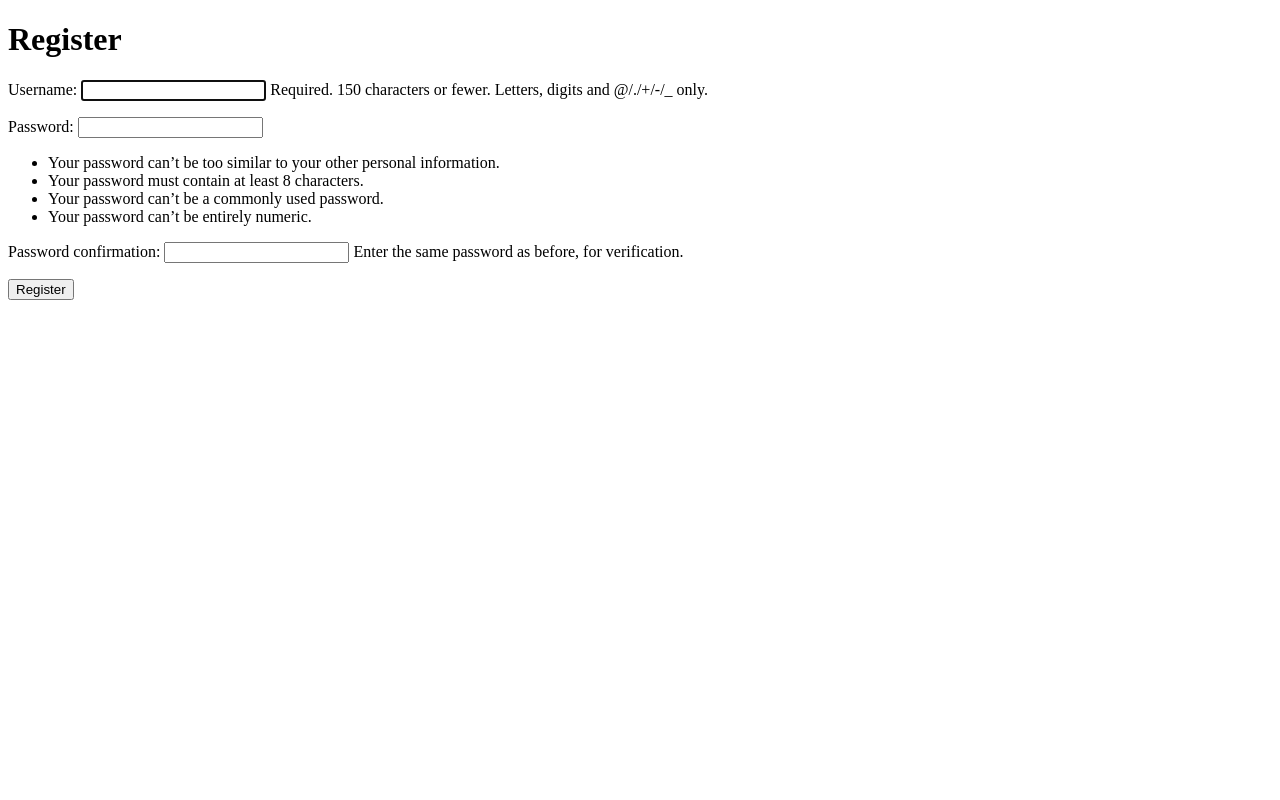
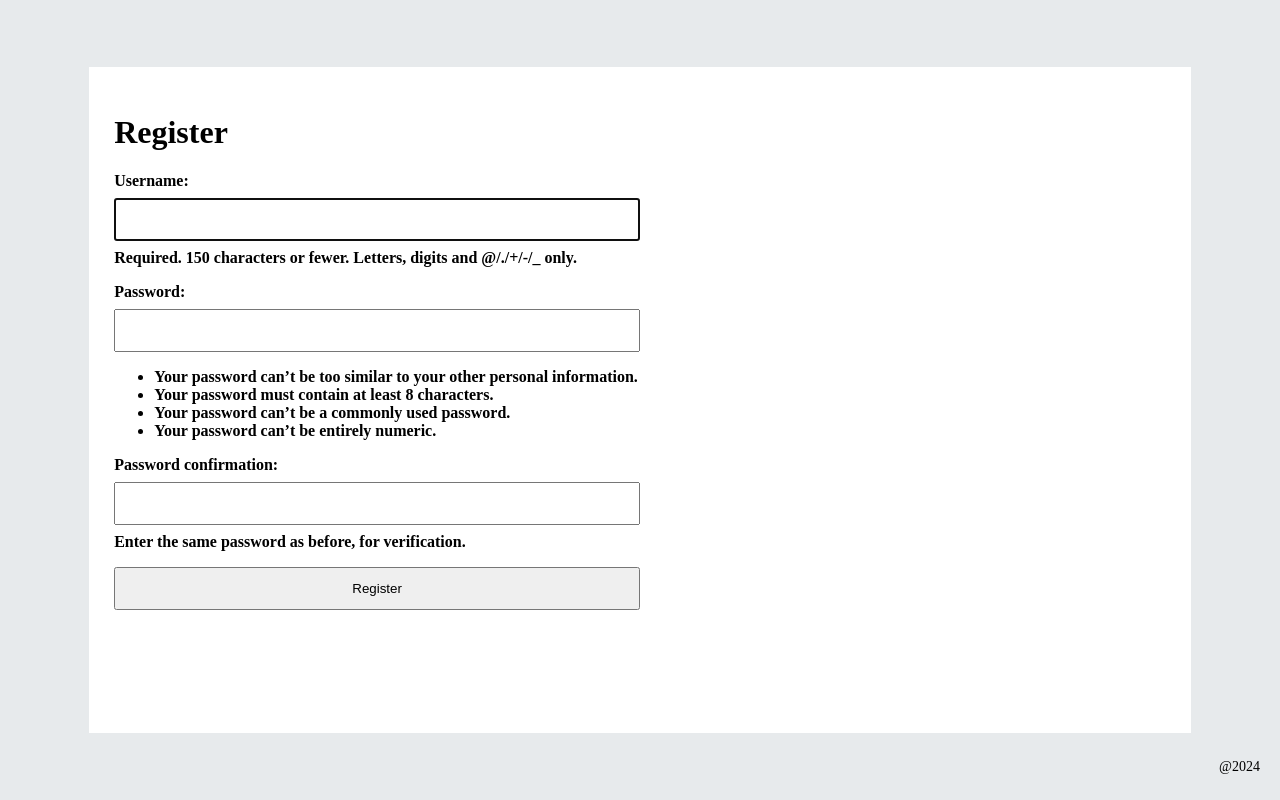
Before and after one commit to Raket-o/weather_forecast_django, a Django app: page /auth/register/ in a window 1280 px wide. Run offline with Django 5.2, Linux system fonts and the light colour scheme; parts of the project's set-up code (start-up, migrations or seed data) failed here and were passed over.

Commit message:
design_templetates

```diff
--- a/weather_forecast_app/forecast/templates/forecast/cities_list.html
+++ b/weather_forecast_app/forecast/templates/forecast/cities_list.html
@@ -17,7 +17,7 @@
                     <div class="list_obj">
                         <div class="list_obj_name">
                             <p>
-                                <a href="{% url 'forecast:forecast_near_future_view' latitude=city.latitude longitude=city.longitude %}">Country- {{city.country}}, area- {{city.admin1}}, {{city.name}}</a>
+                                <a href="{% url 'forecast:forecast_near_future_view' name=city.name latitude=city.latitude longitude=city.longitude %}">Country- {{city.country}}, area- {{city.admin1}}, {{city.name}}</a>
                             </p>
                         </div>
                     </div>
--- a/weather_forecast_app/forecast/urls.py
+++ b/weather_forecast_app/forecast/urls.py
@@ -24,7 +24,7 @@ urlpatterns = [
     # path("<str:name>/", cities_list_view, name="cities_list_view"),
     # path("cities/", cities_list_view, name="cities_list_view"),
     # path("cities/lat=<str:latitude>&lon=<str:longitude>/", forecast_near_future_view, name="forecast_near_future_view"),
-    path("cities/lat=<str:latitude>&lon=<str:longitude>/", forecast_near_future_view, name="forecast_near_future_view"),
+    path("cities/name=<str:name>&lat=<str:latitude>&lon=<str:longitude>/", forecast_near_future_view, name="forecast_near_future_view"),
     # path("cities/lat=53.20007&lon=50.15/", forecast_near_future_view, name="forecast_near_future_view"),
 
     # path("", AdvertisingCompaniesListView.as_view(), name="advertising_companies_list"),
--- a/weather_forecast_app/forecast/views.py
+++ b/weather_forecast_app/forecast/views.py
@@ -20,11 +20,12 @@ def forecast_near_future_view(request, **kwargs):
     # print("request===="*20)
     latitude = kwargs.get("latitude")
     longitude = kwargs.get("longitude")
+    name = kwargs.get("name")
     forecast_weather = get_forecast_weather(latitude, longitude)
     # print(forecast_weather)
 
     # print(latitude, longitude)
-    return render(request, template_name="forecast/forecast_near_future.html", context={"forecast_weather": forecast_weather})
+    return render(request, template_name="forecast/forecast_near_future.html", context={"name": name, "forecast_weather": forecast_weather})
     # return reverse_lazy(request, "forecast:forecast_near_future_view", context={"forecast_weather": forecast_weather})
     # return request
 
--- a/weather_forecast_app/weather_forecast_app/templates/base.html
+++ b/weather_forecast_app/weather_forecast_app/templates/base.html
@@ -4,25 +4,41 @@
 
 <head>
     <meta charset="UTF-8">
-{#    <link rel="stylesheet" href="{% static 'css/style.css' %}" type="text/css">#}
-{#    <link rel="stylesheet" href="https://cdnjs.cloudflare.com/ajax/libs/font-awesome/5.15.4/css/all.min.css"/>#}
+    <link rel="stylesheet" href="{% static 'css/style.css' %}" type="text/css">
+    <link rel="stylesheet" href="https://cdnjs.cloudflare.com/ajax/libs/font-awesome/5.15.4/css/all.min.css"/>
     <title>
         {% block title %}
         {% endblock %}
     </title>
 </head>
 
+<header>
+
+</header>
+
 <body>
-<!--<div class="workspace">-->
-    {% block body %}
-    {% endblock %}
-<!--</div>-->
+    <div class="header">
+    </div>
 
-<!--<footer>-->
-<!--    <div class="def_year">-->
-<!--        @2024-->
-<!--    </div>-->
-<!--</footer>-->
+    <div class="workspace">
+        <div class="left_side">
+        </div>
+        <div class="info_screen">
+            {% block body %}
+            {% endblock %}
+        </div>
+        <div class="right_side">
+        </div>
+    </div>
+
+{#    {% block body %}#}
+{#    {% endblock %}#}
+
+<footer>
+    <div class="def_year">
+        @2024
+    </div>
+</footer>
 
 </body>
 </html>
--- a/weather_forecast_app/weather_forecast_app/templates/static/css/style.css
+++ b/weather_forecast_app/weather_forecast_app/templates/static/css/style.css
@@ -1,91 +1,299 @@
 body {
-  background: #111;
-  display: grid;
-  place-items: center;
-  min-height: 98vh;
+    display: flex;
+    flex-direction: column;
+    margin: 0;
+    min-width: 100vh;
+    max-height: 100vh;
+    /*font-size: 28px;*/
+    font-size: 14px;
+
+    font-weight: bold;
+    color: black;
+    white-space: nowrap;
 }
 
-.box {
-  background: white;
-  border-radius: 20px;
-  display: grid;
-  grid-template-columns: 64px 1fr;
-  position: relative;
+header {
+    display: flex;
+    flex-direction: row-reverse;
+    justify-content: right;
+    text-align: right;
+    align-items: center;
+    /*background-color: rgba(80, 89, 102);*/
+    background-color: rgba(231, 234, 236);
+
+    /*height: 73px;*/
+    height: 10vh;
+    /*width: 100%;*/
+    /*width: 100vh;*/
 }
 
-.box-icon {
-  display: grid;
-  place-items: center;
+/*.name_app {*/
+/*    margin: 50px;*/
+/*    margin-right: auto;*/
+/*    font-size: 44px;*/
+/*    font-style: italic;*/
+/*    font-weight: bold;*/
+/*    color: #3fb1d3;*/
+/*}*/
+
+/*.user_name {*/
+/*    height: auto;*/
+/*    vertical-align: middle;*/
+/*    text-align: center;*/
+/*    background-color: rgba(255, 255, 255, 0.35);*/
+/*    width: 20%;*/
+/*    color: white;*/
+/*}*/
+
+/*.logout {*/
+/*    text-align: right;*/
+/*    vertical-align: middle;*/
+/*    width: 7%;*/
+/*    color: white;*/
+/*    margin: 10px;*/
+/*    font-size: 14px;*/
+/*    font-weight: normal;*/
+
+/*    button:hover {*/
+/*        background-color: rgba(231, 234, 236);*/
+/*        color: black;*/
+/*    }*/
+/*}*/
+
+a {
+    text-decoration: none;
 }
 
-.box-label {
-  height: 64px;
-  display: flex;
-  align-items: center;
-  padding-left: 16px;
-  font-size: 14px;
-  letter-spacing: 0.125em;
+a:link, a:visited {
+    color: #2a5fff;
 }
 
-.box-title {
-  white-space: nowrap;
-  display: flex;
-  align-items: center;
-  writing-mode: vertical-rl;
-  text-orientation: mixed;
-  font-size: 24px;
-  padding-top: 16px;
+a:hover {
+    color: rgba(115, 0, 0, 0.55);
 }
 
-.box-image {
-  width: 400px;
-  height: 400px;
-  border-radius: 18px 0 18px 0;
-  overflow: hidden;
-
-  img {
-    width: 100%;
-    display: block;
-  }
+.workspace {
+    display: flex;
+    flex-direction: row;
+    min-height: 100%;
+    height: 100vh;
+    flex-grow: 15;
 }
 
-.studio-button {
-  position: absolute;
-  bottom: 16px;
-  right: 16px;
-  display: flex;
-  align-items: center;
-  background: #68009d;
-  color: white;
-  padding: 8px 10px;
-  border-radius: 50px;
-  box-shadow: 0 4px 14px rgba(0, 0, 0, 0.25);
-  transition: 0.35s ease all;
-  overflow: hidden;
-  max-width: 22px; /* icon size */
+.left_side {
+    overflow-y: auto;
+    /*height: auto;*/
+    /*height: 100vh;*/
+    /*padding: 2% 0;*/
+    /*text-align: left;*/
+    background-color: rgba(231, 234, 236);
+    /*width: 360px;*/
+    /*width: 10vh;*/
+    width: 10%;
+    /*border-top: 3px solid #000000;*/
+    /*border-right: 3px solid #000000;*/
+    /*font-size: 24px;*/
 }
 
-.studio-button-icon {
-  position: relative;
-  top: 1px;
+.info_screen {
+    overflow-y: auto;
+    /*height: auto;*/
+    /*height: 100vh;*/
+    padding: 2%;
+    text-align: left;
+    /*background-color: rgba(231, 234, 236);*/
+    /*width: 360px;*/
+    width: 190vh;
+    /*width: 90%;*/
+    /*border-top: 3px solid #000000;*/
+    /*border-right: 3px solid #000000;*/
+    font-size: 16px;
+    /*border-radius: 20px;*/
+    border-radius: 10%;
+    /*border-color: rgba(231, 234, 236);*/
+    /*background: lightgreen;*/
+
+    /*background: linear-gradient(red, black);*/
+
+    /*padding-color: rgba(231, 234, 236);*/
 }
 
-.studio-button-label {
-  text-transform: uppercase;
-  white-space: nowrap;
-  padding: 0 8px;
-  opacity: 0;
-  transform: translateX(10px);
-  transition: 0.25s ease all;
+.right_side {
+    overflow-y: auto;
+    /*height: auto;*/
+    /*height: 100vh;*/
+    /*padding: 2% 0;*/
+    /*text-align: left;*/
+    background-color: rgba(231, 234, 236);
+    /*width: 360px;*/
+    /*width: 10vh;*/
+    width: 10%;
+    /*border-top: 3px solid #000000;*/
+    /*border-right: 3px solid #000000;*/
+    /*font-size: 24px;*/
 }
 
-.box:hover {
-  .studio-button {
-    max-width: 100%;
-  }
-  .studio-button-label {
-    opacity: 1;
-    transform: translateX(0);
-    transition: 0.25s 0.1s ease-in opacity, 0.15s 0.1s cubic-bezier(.175, .885, .32, 1.275) transform;
-  }
+.data_group {
+    display: flex;
+    flex-direction: row;
+    /*min-height: 100%;*/
+    /*width: 200px;*/
+    /*border-color: rgba(231, 234, 236);*/
+
+    /*width: 100%;*/
+    width: 30px;
+    /*height: 150px;*/
+    /*height: 100%;*/
+
+    /*height: 50px;*/
+    /*flex-grow: 15;*/
 }
+
+.hour_temp {
+    /*overflow-y: auto;*/
+    /*height: auto;*/
+    height: 100px;
+    /*height: 100vh;*/
+    padding: 15%;
+    text-align: center;
+    /*background-color: rgba(231, 234, 236);*/
+    width: 60px;
+    /*width: auto;*/
+    /*width: 100vh;*/
+    /*width: 90%;*/
+    /*border-top: 3px solid #000000;*/
+    /*border-right: 3px solid #000000;*/
+    font-size: 16px;
+    /*border-radius: 20px;*/
+    border-radius: 10%;
+    border-color: rgba(231, 234, 236);
+}
+
+/*.menu_nav > div {*/
+/*    vertical-align: middle;*/
+/*    align-items: center;*/
+
+/*    span {*/
+/*        block-size: 50px;*/
+/*        margin: 0px 5px;*/
+/*        position: relative;*/
+/*        top: 25%;*/
+/*        white-space: nowrap;*/
+/*    }*/
+
+/*    a {*/
+/*        display: block;*/
+/*        block-size: 50px;*/
+/*        background-color: rgba(231, 234, 236);*/
+/*        border-radius: 10px;*/
+/*        color: black;*/
+/*    }*/
+
+/*    a:hover {*/
+/*        background-color: white;*/
+/*    }*/
+/*}*/
+
+/*.group_Npage_Oinfo {*/
+/*    display: flex;*/
+/*    flex-direction: column;*/
+/*    width: 100%;*/
+/*}*/
+
+/*.name_page {*/
+/*    padding-left: 5%;*/
+/*    height: 100px;*/
+/*    text-align: left;*/
+/*    background-color: rgba(231, 234, 236);*/
+/*    border-top: 3px solid #000000;*/
+/*}*/
+
+/*.output_info {*/
+/*    overflow-y: auto;*/
+/*    height: auto;*/
+/*    width: auto;*/
+/*    padding-left: 4%;*/
+/*    padding-top: 2%;*/
+/*    padding-bottom: 2%;*/
+/*    padding-right: 4%;*/
+/*    font-size: 18px;*/
+/*    font-weight: normal;*/
+/*    border-top: 3px solid #000000;*/
+/*}*/
+
+footer {
+    display: flex;
+    align-items: center;
+    justify-content: right;
+    /*background-color: rgba(80, 89, 102);*/
+    background-color: rgba(231, 234, 236);
+    /*color: white;*/
+    font-size: 14px;
+    font-weight: normal;
+    flex-grow: 1;
+    height: 10vh;
+
+    /*width: 100vh;*/
+    /*border-top: 3px solid #000000;*/
+}
+
+.def_year {
+    padding-right: 20px;
+    text-align: right;
+}
+
+.button {
+    background-color: #04AA6D;
+    border: none;
+    color: white;
+    padding: 10px 25px;
+    text-align: center;
+    text-decoration: none;
+    display: inline-block;
+    font-size: 14px;
+    margin: 4px 2px;
+    cursor: pointer;
+    border-radius: 12px;
+}
+
+.button:hover {
+    background-color: rgba(4, 170, 109, 0.65);
+}
+
+/*.button_blue {*/
+/*    background-color: #008CBA;*/
+/*}*/
+
+/*.button_blue:hover {*/
+/*    background-color: rgba(0, 140, 186, 0.65);*/
+/*}*/
+
+/*.button_red {*/
+/*    background-color: #ac2721;*/
+/*}*/
+
+/*.button_red:hover {*/
+/*    background-color: rgba(172, 39, 33, 0.65);*/
+/*}*/
+
+/*.button_gray {*/
+/*    background-color: rgba(255, 255, 255, 0.35);*/
+/*}*/
+
+/*.list_obj {*/
+/*    display: flex;*/
+/*    text-align: left;*/
+/*    align-items: center;*/
+/*}*/
+
+/*.list_obj_name {*/
+/*    width: 20%*/
+/*}*/
+
+input, textarea, select {
+    display: block;
+    width: 50%;
+    padding: 12px 20px;
+    margin: 8px 0;
+    box-sizing: border-box;
+}
```
Also changed, not shown: weather_forecast_app/forecast/templates/forecast/forecast_near_future.html (+34 -11 lines), weather_forecast_app/forecast/utils.py (+22 -1 lines), weather_forecast_app/weather_forecast_app/templates/static/css/style1.css (added, +91 -0 lines).
